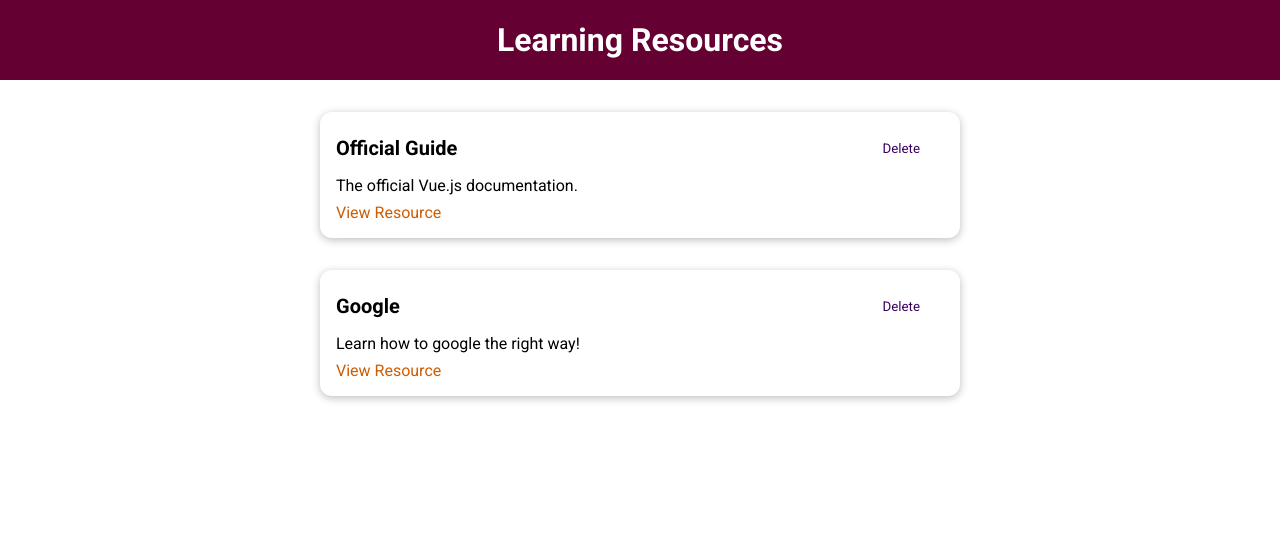
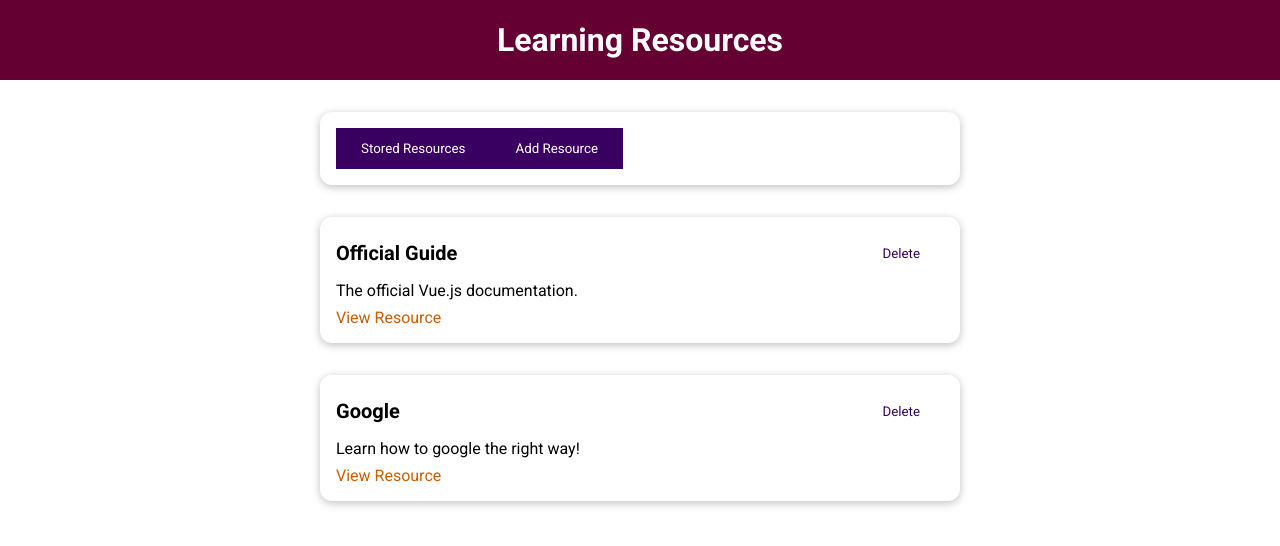
Before and after one commit to MaxDrljic/Learning-Resources-App, a Vue app: page / in a window 1280 px wide. Shown: the top 546 px of the page. Built offline with nearby package versions, Linux system fonts and the light colour scheme.

Commit message:
Code restructure, created StoredResource & AddResource component

```diff
--- a/src/App.vue
+++ b/src/App.vue
@@ -1,34 +1,16 @@
 <template>
     <the-header title="Learning Resources"></the-header>
-    <stored-resources :resources="storedResources"></stored-resources>
+    <the-resource></the-resource>
 </template>
 
 <script>
-import StoredResources from '@/components/learning-resources/StoredResources';
 import TheHeader from '@/components/layouts/TheHeader';
+import TheResource from '@/components/learning-resources/TheResource';
 
 export default {
     components: {
-        StoredResources,
-        TheHeader
-    },
-    data() {
-        return {
-            storedResources: [
-                {
-                    id: "official-guide",
-                    title: "Official Guide",
-                    description: "The official Vue.js documentation.",
-                    link: "https://vuejs.org/guide/introduction.html"
-                },
-                {
-                    id: "google",
-                    title: "Google",
-                    description: "Learn how to google the right way!",
-                    link: "https://www.google.org/"
-                }
-            ]
-        }
+        TheHeader,
+        TheResource
     },
 };
 </script>
--- /dev/null
+++ b/src/components/learning-resources/AddResource.vue
@@ -0,0 +1,3 @@
+<template>
+    <h2>Add Resource</h2>
+</template>
--- a/src/components/learning-resources/StoredResources.vue
+++ b/src/components/learning-resources/StoredResources.vue
@@ -13,7 +13,7 @@
     components: {
         LearningResource
     },
-    props: {
+    inject: {
         resources: {
             type: String,
             required: true
--- /dev/null
+++ b/src/components/learning-resources/TheResource.vue
@@ -0,0 +1,48 @@
+<template>
+    <base-card>
+        <base-button @click="setSelectedTab('stored-resources')">Stored Resources</base-button>
+        <base-button @click="setSelectedTab('add-resource')">Add Resource</base-button>
+    </base-card>
+    <component :is="selectedTab"></component>
+</template>
+
+<script>
+import StoredResources from './StoredResources.vue';
+import AddResource from './AddResource.vue';
+
+export default {
+    components: {
+        StoredResources,
+        AddResource
+    },
+    data() {
+        return {
+            selectedTab: "stored-resources",
+            storedResources: [
+                {
+                    id: "official-guide",
+                    title: "Official Guide",
+                    description: "The official Vue.js documentation.",
+                    link: "https://vuejs.org/guide/introduction.html"
+                },
+                {
+                    id: "google",
+                    title: "Google",
+                    description: "Learn how to google the right way!",
+                    link: "https://www.google.org/"
+                }
+            ]
+        };
+    },
+    provide() {
+        return  {
+            resources: this.storedResources
+        }
+    },
+    methods: {
+        setSelectedTab(tab) {
+            this.selectedTab = tab;
+        }
+    }
+};
+</script>
```
